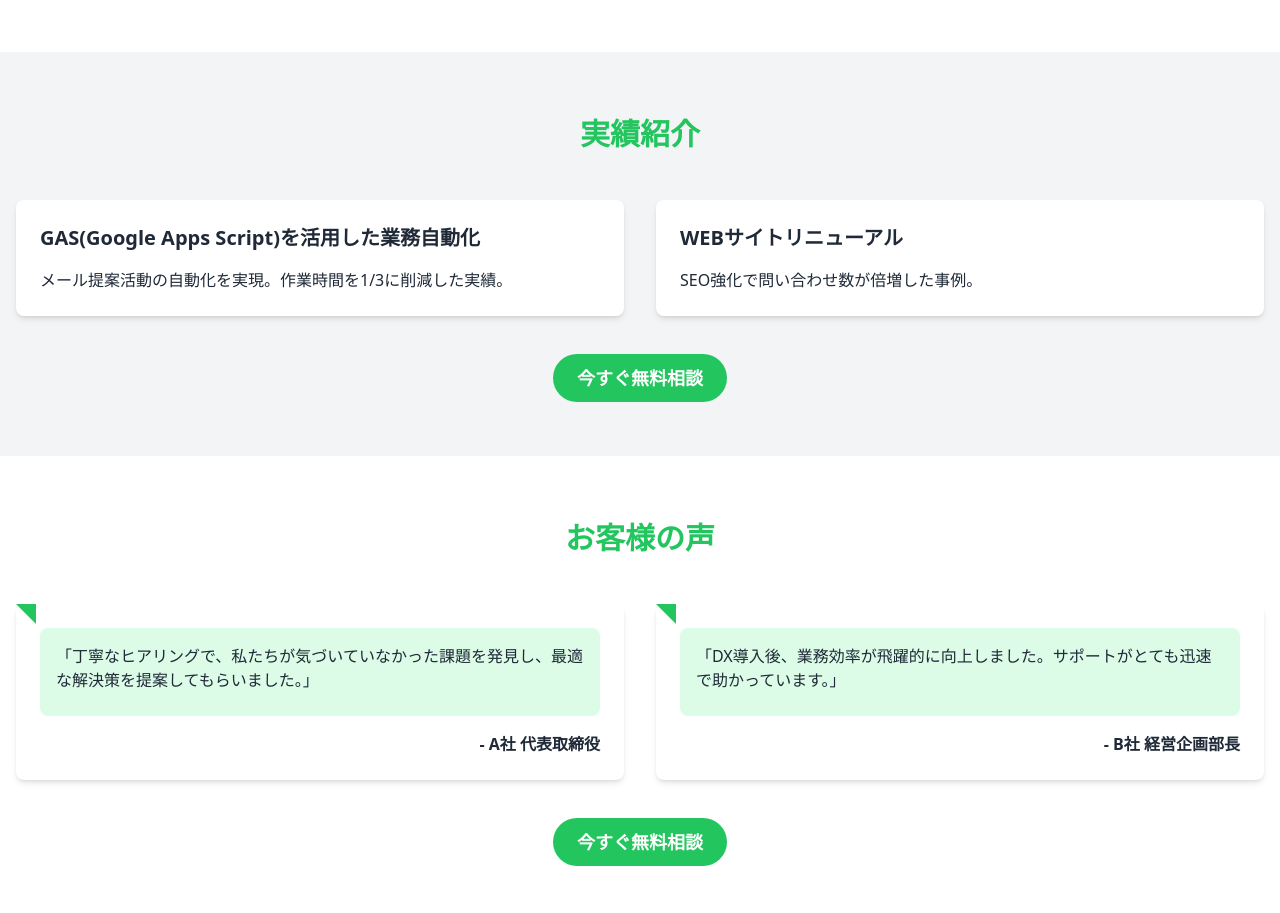
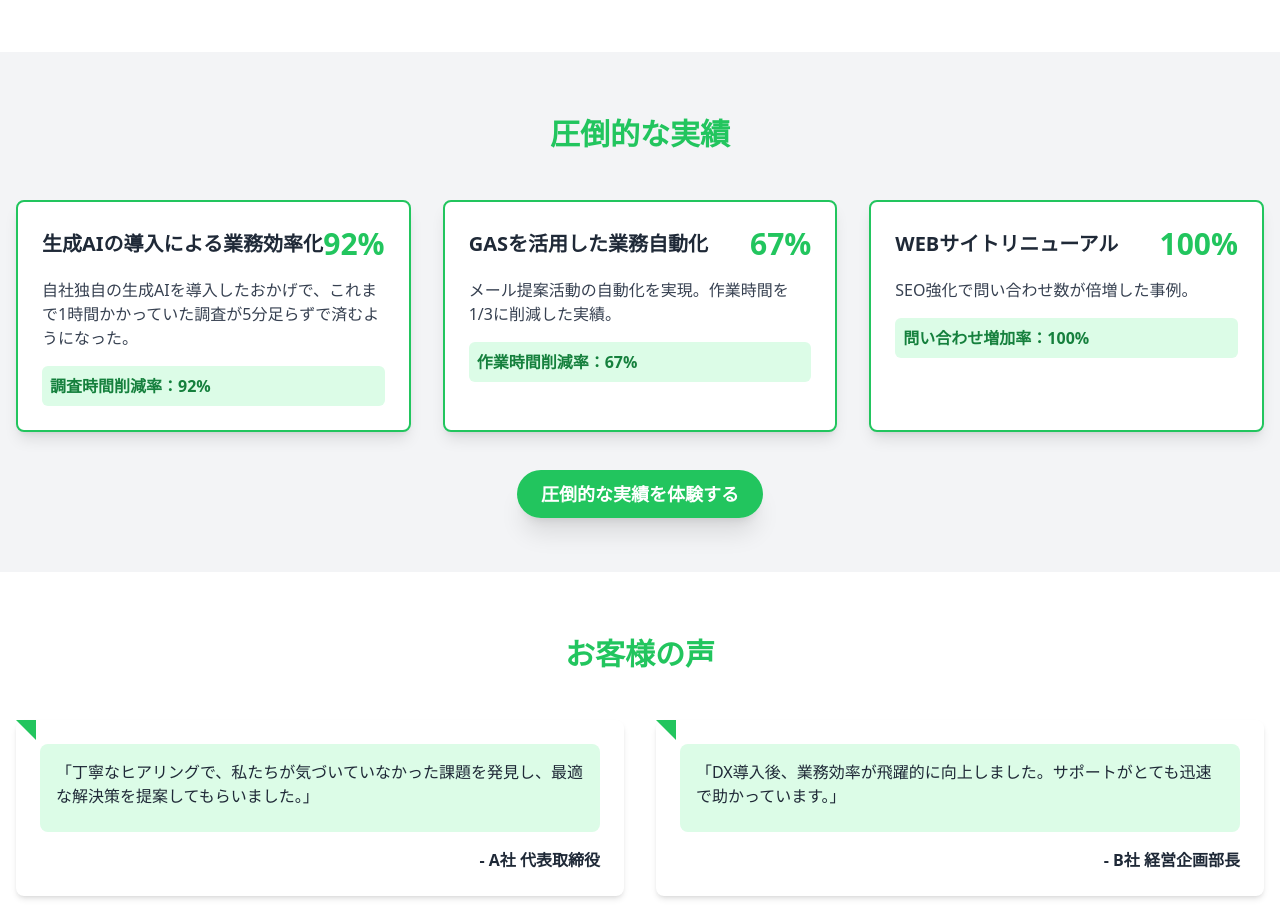
Before and after one commit to h-magome/dx-consulting-landing-page, a Nuxt app: page / in a window 1280 px wide. Shown: the part 2040-2953 px from the top of the page. Built offline with nearby package versions, Linux system fonts and the light colour scheme.

Commit message:
実績部分を改良した

```diff
--- a/components/LandingPage.vue
+++ b/components/LandingPage.vue
@@ -146,20 +146,42 @@
       <!-- Achievements -->
       <section id="achievements" class="bg-gray-100 py-16 px-4">
         <div class="container mx-auto">
-          <h2 class="text-3xl font-bold mb-12 text-center text-green-500">実績紹介</h2>
-          <div class="grid md:grid-cols-2 gap-8 mb-12">
-            <div class="bg-white p-6 rounded-lg shadow-md">
-              <h3 class="text-xl font-semibold mb-4">GAS(Google Apps Script)を活用した業務自動化</h3>
-              <p>メール提案活動の自動化を実現。作業時間を1/3に削減した実績。</p>
+          <h2 class="text-3xl font-bold mb-12 text-center text-green-500">圧倒的な実績</h2>
+          <div class="grid md:grid-cols-3 gap-8 mb-12">
+            <div class="bg-white p-6 rounded-lg shadow-lg border-2 border-green-500 transform hover:scale-105 transition-transform duration-300">
+              <div class="flex items-center justify-between mb-4">
+                <h3 class="text-xl font-semibold">生成AIの導入による業務効率化</h3>
+                <span class="text-3xl font-bold text-green-500">92%</span>
+              </div>
+              <p class="text-gray-700">自社独自の生成AIを導入したおかげで、これまで1時間かかっていた調査が5分足らずで済むようになった。</p>
+              <div class="mt-4 bg-green-100 p-2 rounded-md">
+                <span class="font-semibold text-green-700">調査時間削減率：92%</span>
+              </div>
             </div>
-            <div class="bg-white p-6 rounded-lg shadow-md">
-              <h3 class="text-xl font-semibold mb-4">WEBサイトリニューアル</h3>
-              <p>SEO強化で問い合わせ数が倍増した事例。</p>
+            <div class="bg-white p-6 rounded-lg shadow-lg border-2 border-green-500 transform hover:scale-105 transition-transform duration-300">
+              <div class="flex items-center justify-between mb-4">
+                <h3 class="text-xl font-semibold">GASを活用した業務自動化</h3>
+                <span class="text-3xl font-bold text-green-500">67%</span>
+              </div>
+              <p class="text-gray-700">メール提案活動の自動化を実現。作業時間を1/3に削減した実績。</p>
+              <div class="mt-4 bg-green-100 p-2 rounded-md">
+                <span class="font-semibold text-green-700">作業時間削減率：67%</span>
+              </div>
+            </div>
+            <div class="bg-white p-6 rounded-lg shadow-lg border-2 border-green-500 transform hover:scale-105 transition-transform duration-300">
+              <div class="flex items-center justify-between mb-4">
+                <h3 class="text-xl font-semibold">WEBサイトリニューアル</h3>
+                <span class="text-3xl font-bold text-green-500">100%</span>
+              </div>
+              <p class="text-gray-700">SEO強化で問い合わせ数が倍増した事例。</p>
+              <div class="mt-4 bg-green-100 p-2 rounded-md">
+                <span class="font-semibold text-green-700">問い合わせ増加率：100%</span>
+              </div>
             </div>
           </div>
           <div class="text-center">
-            <a href="#contact" class="bg-green-500 hover:bg-green-600 text-white font-bold py-3 px-6 rounded-full text-lg transition duration-300 ease-in-out transform hover:scale-105" @click.prevent="scrollToElement('#contact')">
-              今すぐ無料相談
+            <a href="#contact" class="bg-green-500 hover:bg-green-600 text-white font-bold py-3 px-6 rounded-full text-lg transition duration-300 ease-in-out transform hover:scale-105 shadow-xl" @click.prevent="scrollToElement('#contact')">
+              圧倒的な実績を体験する
             </a>
           </div>
         </div>
```
